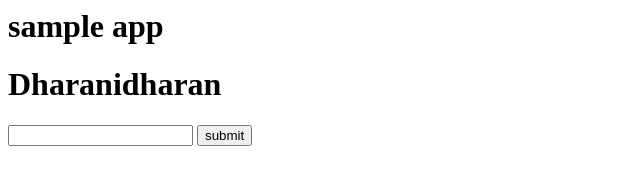
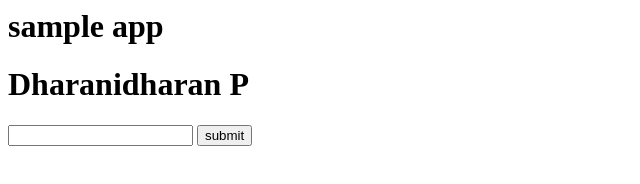
Before and after one commit to dharan1496/UI, a plain HTML site: page sampleUI/index.html in a window 1280 px wide. Shown: the full height of the page, 0-640 px from the left. Drawn offline with Linux system fonts and the light colour scheme.

Commit message:
new third commit

```diff
--- a/sampleUI/index.html
+++ b/sampleUI/index.html
@@ -1,7 +1,7 @@
 <html>
 <body>
 <h1 id="header">sample app</h1>
-<h1>Dharanidharan</h1>
+<h1>Dharanidharan P</h1>
 <input id="input"></input>
 <script>
   function clickAlert() {
```
